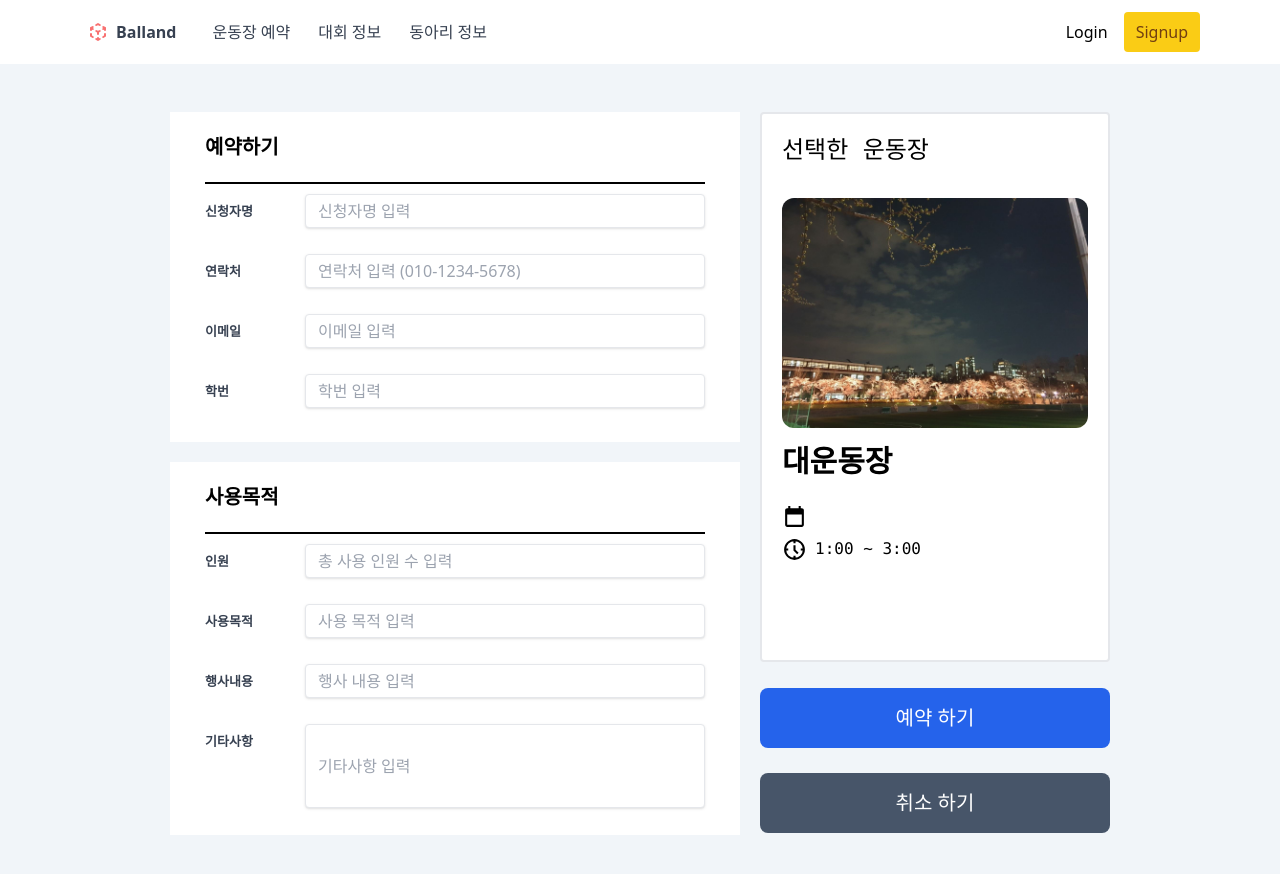
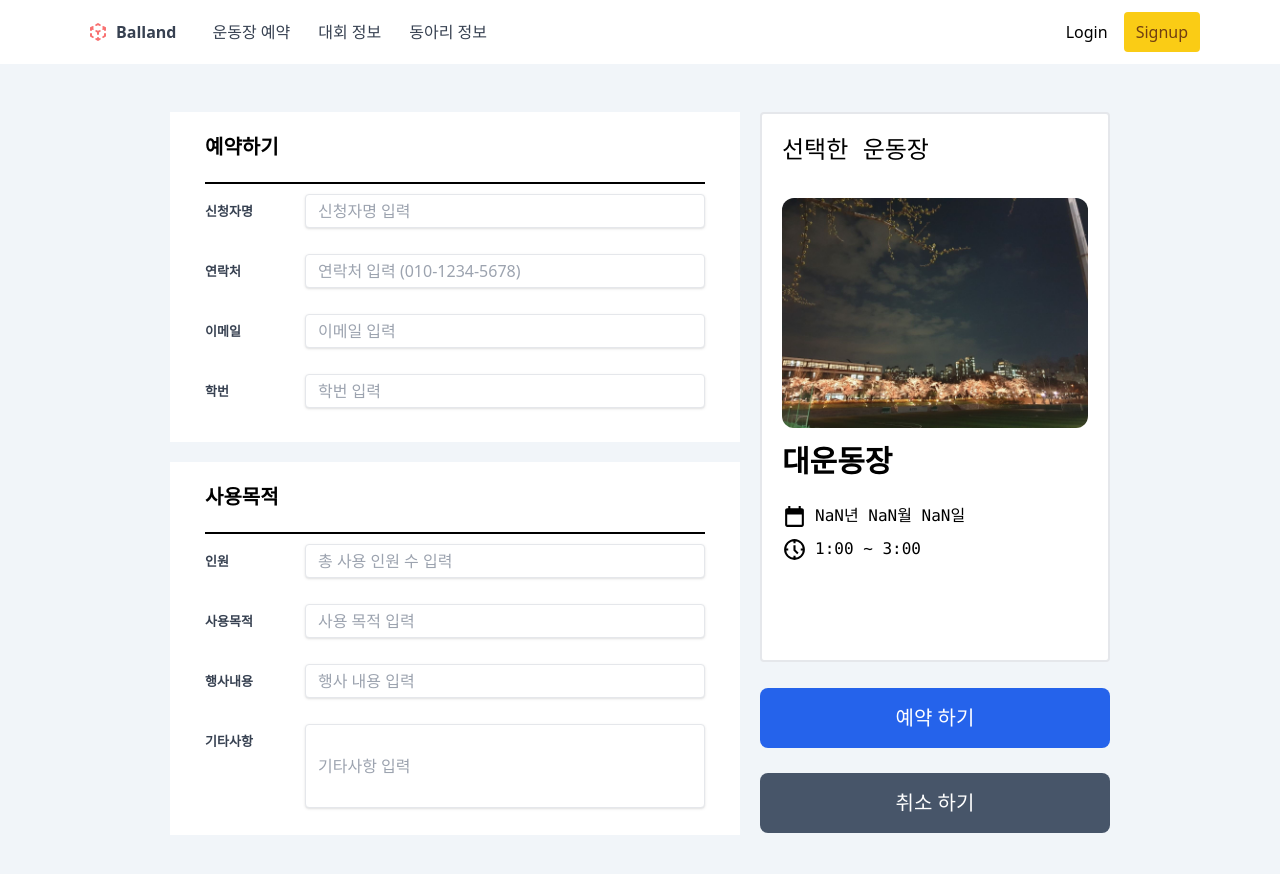
Before and after one commit to Ballandd/Balland_Web, a Next.js app in the folder balland/: page /reservation/bigground/1 in a window 1280 px wide. Shown: the top 874 px of the page. Built offline with nearby package versions, Linux system fonts and the light colour scheme; no server answers.

Commit message:
Fix: 예약시 날짜 보이는 것 수정

```diff
--- a/balland/pages/reservation/bigground.js
+++ b/balland/pages/reservation/bigground.js
@@ -35,7 +35,7 @@ export default function MyApp() {
     var dateString = new Date(`${year}-${month}-${day}T15:00:00.000Z`)
     dateString.setDate(dateString.getDate()-1)
     await axios
-      .post("http://54.180.8.70:5001/reservation/bigground", {
+      .post("http://localhost:5001/reservation/bigground", {
         method: "POST",
         Headers: { "Content-Type": "application/json" },
         body: {
--- a/balland/pages/reservation/bigground/[time].js
+++ b/balland/pages/reservation/bigground/[time].js
@@ -5,14 +5,18 @@ import axios from "axios"
 import PickFacility from "../../../components/PickFacility"
 import useModal from "../../../components/Modal/useModal"
 import Modal from "../../../components/Modal"
+import { useSession } from "next-auth/react"
 const Reservationtime = () => {
+  const {data : session, status } = useSession()
   const [reservationTime, setReservationTime] = useState("")
   const router = useRouter()
   const [dialog, setDialog] = useState(null)
   const [reservestate, setReservestate] = useState(false)
   const [reservedate, setReservedate] = useState("")
   const { time, date } = router.query || []
-  const [viewDate, setViewDate] = useState("")
+  const [viewyear, setviewYear] = useState("")
+  const [viewmonth, setviewMonth] = useState("")
+  const [viewdate, setviewDate] = useState("")
   const {
     register,
     handleSubmit,
@@ -20,10 +24,9 @@ const Reservationtime = () => {
   } = useForm()
   const reservationInfoRegister = async (data) => {
     const clone = new Date(date)
-    console.log(clone.toISOString())
     clone.setDate(clone.getDate() + 1)
     await axios
-      .post("http://54.180.8.70:5001/reservation/createReservation", {
+      .post("http://localhost:5001/reservation/createReservation", {
         method: "POST",
         Headers: { "Content-Type": "application/json" },
         body: {
@@ -37,7 +40,7 @@ const Reservationtime = () => {
           etc: data.etc,
           time: time,
           reservationDate: clone.toISOString(),
-          userId: "641022b7c1908749c5d41308",
+          userId: session.user.email,
         },
       })
       .then((response) => {
@@ -56,6 +59,10 @@ const Reservationtime = () => {
   useEffect(() => {
     const maxtime = Number(time) + 2
     setReservationTime(`${time}:00 ~ ${maxtime}:00`)
+    const viewdate = new Date(date)
+    setviewYear(viewdate.getFullYear())
+    setviewMonth(viewdate.getMonth()+1)
+    setviewDate(viewdate.getDate())
   }, [])
   useEffect(() => {
     setDialog(document.querySelector("dialog"))
@@ -70,7 +77,7 @@ const Reservationtime = () => {
     <div className="grid justify-items-center">
       <Modal
         title="예약 정보가 맞나요?"
-        date={date}
+        date={`${viewyear}년 ${viewmonth}월 ${viewdate}일`}
         time={reservationTime}
         selected={() => modalState()}
       />
@@ -312,7 +319,7 @@ const Reservationtime = () => {
           <PickFacility
             facilityname="대운동장"
             picture="/groud.jpeg"
-            date={date}
+            date={`${viewyear}년 ${viewmonth}월 ${viewdate}일`}
             time={reservationTime}
           />
           <button
```
